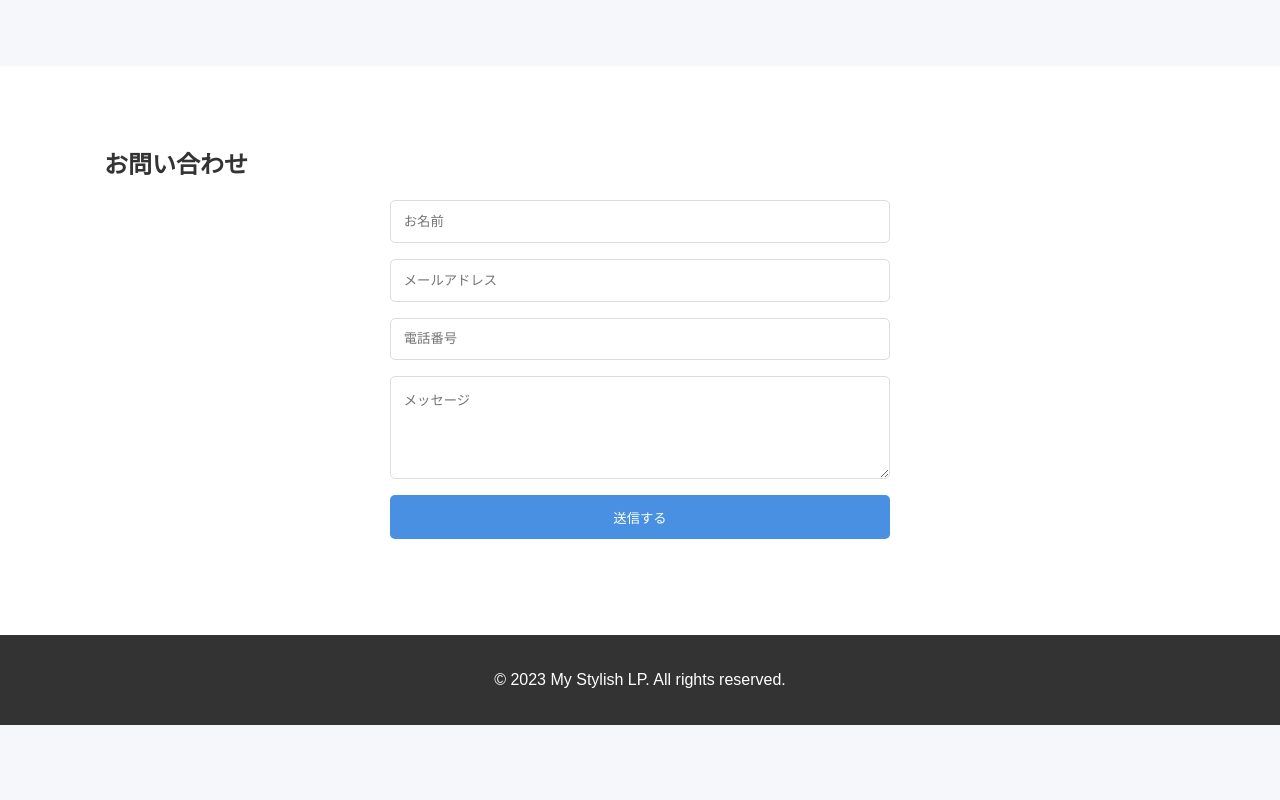
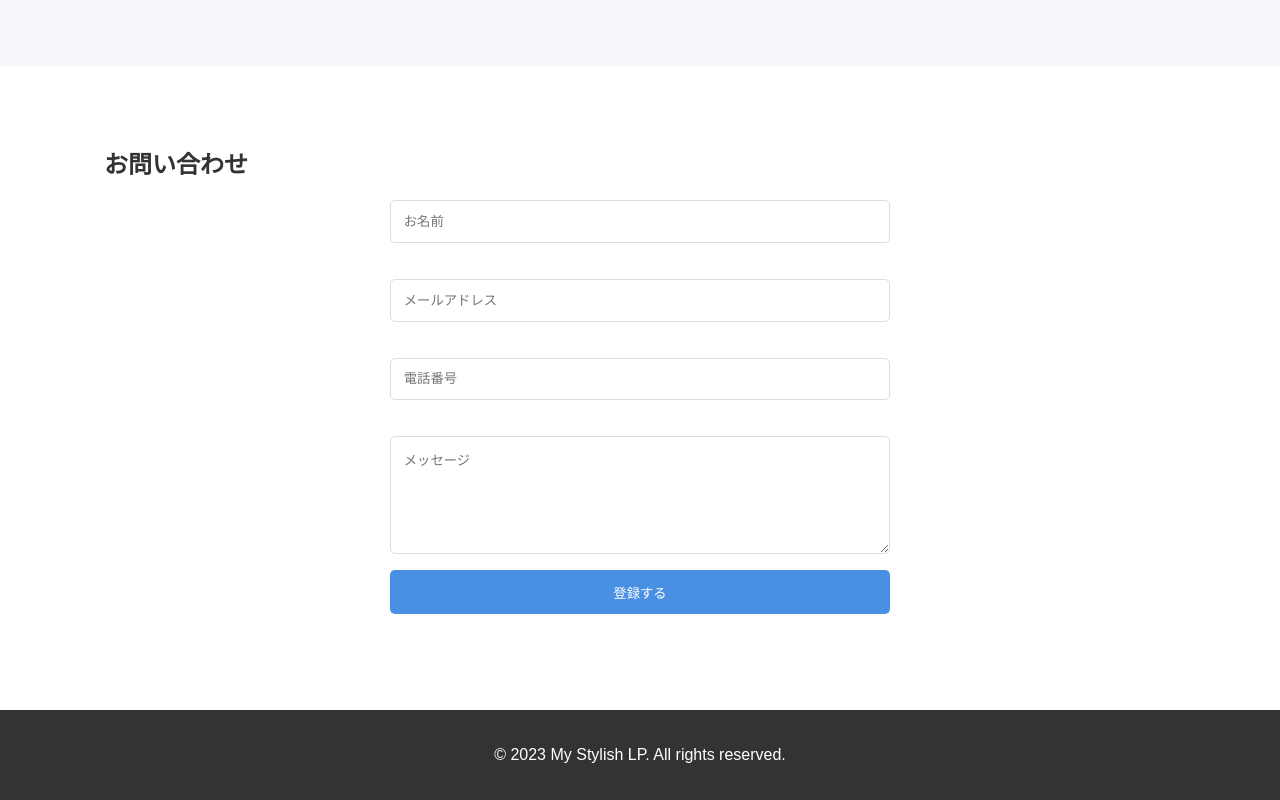
Before and after one commit to riku103/React_training_1, a React (Create React App) app: page / in a window 1280 px wide. Shown: the part 1289-2089 px from the top of the page. Before the commit the page ends 2014 px from the top, so only its background shows below. Built offline with nearby package versions, Linux system fonts and the light colour scheme; the HTML template or start-up script is replaced by a standard one.

Commit message:
表示の調整

```diff
--- a/src/components/Contact/Contact.jsx
+++ b/src/components/Contact/Contact.jsx
@@ -44,8 +44,8 @@ const Contact = () => {
             />
             {errors.tel && <p style={{ color: "red" }}>{errors.tel.message}</p>}
           </div>
-          <textarea placeholder="メッセージ" rows="5"></textarea>
-          <button type="submit">送信する</button>
+          <textarea placeholder="メッセージ" rows="6"></textarea>
+          <button type="submit">登録する</button>
         </form>
       </div>
     </section>
--- a/src/components/Contact/Contact.module.css
+++ b/src/components/Contact/Contact.module.css
@@ -10,6 +10,8 @@
 }
 
 .inputContainer {
+  margin-bottom: 20px;
+
   & input {
     width: 100%;
   }
```
